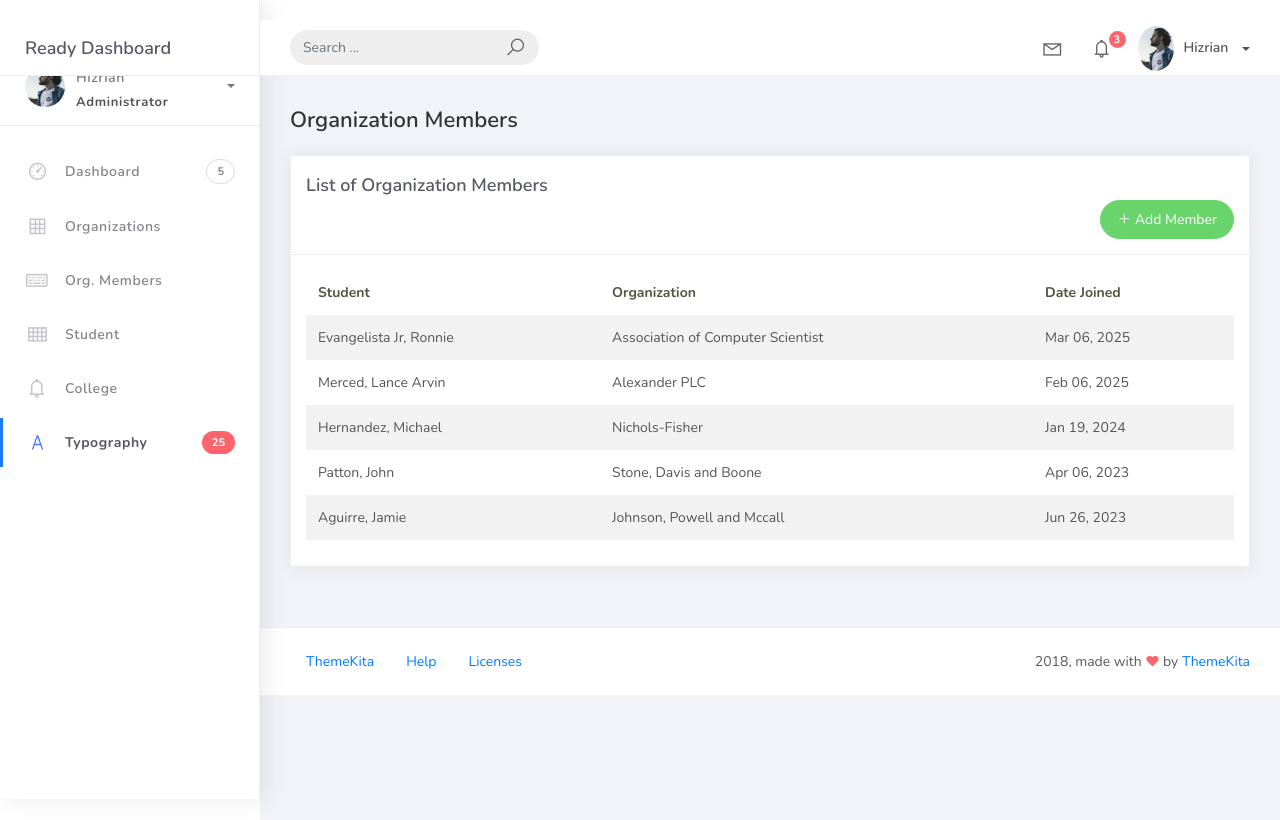
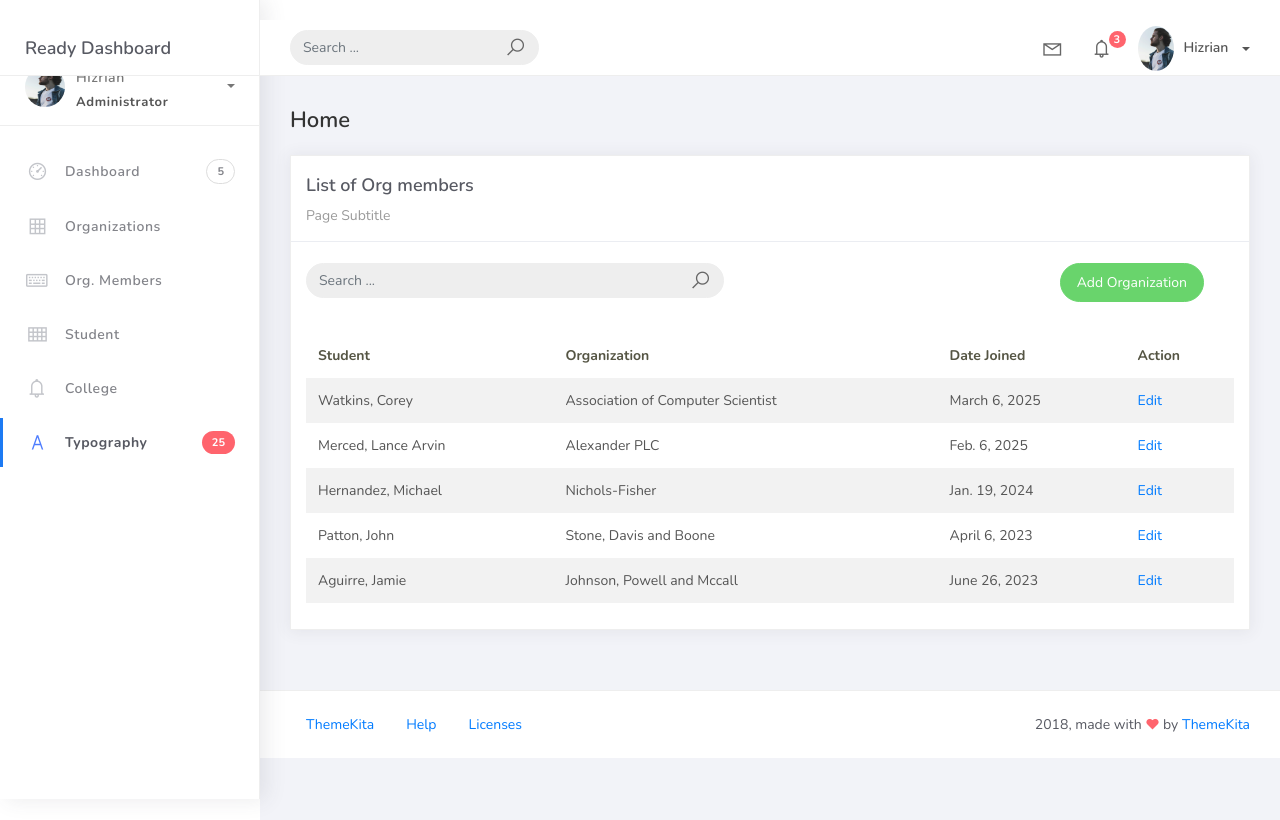
Before and after one commit to rde-jr03/PSUSphere, a Django app: page /orgmember_list/ in a window 1280 px wide. Shown: the part 1-821 px from the top of the page. Run offline with Django 5.2, Linux system fonts and the light colour scheme; data comes from the database, SQL or seed files in the repository; some libraries are stand-ins or nearby versions.

Commit message:
edit org_member working

```diff
--- a/projectsite/projectsite/urls.py
+++ b/projectsite/projectsite/urls.py
@@ -1,7 +1,7 @@
 from django.contrib import admin
 from django.urls import path
 from studentorg.views import HomePageView, OrganizationList, OrganizationCreateView, OrganizationUpdateView, OrganizationDeleteView
-from studentorg.views import OrgMemberListView, OrgMemberCreateView
+from studentorg.views import OrgMemberListView, OrgMemberCreateView, OrgMemberUpdateView
 from studentorg import views
 from django.db import connection
 from django.http import JsonResponse
@@ -19,4 +19,5 @@ urlpatterns = [
     path('organization_list/<pk>/delete', OrganizationDeleteView.as_view(), name='organization-delete'),
     path('orgmember_list/', OrgMemberListView.as_view(), name='orgmember-list'),
     path('orgmember_list/add', OrgMemberCreateView.as_view(), name='orgmember-add'),
+    path('orgmember_list/<pk>', OrgMemberUpdateView.as_view(), name='orgmember-update'),
 ]
--- a/projectsite/studentorg/views.py
+++ b/projectsite/studentorg/views.py
@@ -55,3 +55,9 @@ class OrgMemberCreateView(CreateView):
     form_class = OrgMemberForm
     template_name = 'orgmember_add.html'
     success_url = reverse_lazy('orgmember-list')
+
+class OrgMemberUpdateView(UpdateView):
+    model = OrgMember
+    form_class = OrgMemberForm
+    template_name = 'orgmember_edit.html'
+    success_url = reverse_lazy('orgmember-list')
--- a/projectsite/templates/orgmember_list.html
+++ b/projectsite/templates/orgmember_list.html
@@ -1,42 +1,56 @@
-{% extends 'base.html' %}
-{% load static %}
-{% block content %}
+{% extends 'base.html' %} {% load static %} {% block content %}
 <div class="content">
   <div class="container-fluid">
-    <h4 class="page-title">Organization Members</h4>
+    <h4 class="page-title">Home</h4>
      <div class="row">
       <div class="col-md-12">
         <div class="card">
          <div class="card-header">
-            <div class="card-title">List of Organization Members</div>
-            <!-- Add Button (only kept feature) -->
-            <div class="pull-right">
-              <a href="{% url 'orgmember-add' %}" class="btn btn-success btn-rounded">
-                <i class="la la-plus"></i> Add Member
-              </a>
+           <div class="card-title">List of Org members</div>
+           <div class="card-category">Page Subtitle</div>
+        </div>
+        </br>
+        <div class="col-md-12 row">
+        <div class="col-md-6">
+        <form class="navbar-left navbar-form nav-search mr-md-3" action="{% url 'orgmember-list'%}">
+            <div class="input-group">
+                <input type="text" placeholder="Search ..." class="form-control" name="q" />
+                <div class="input-group-append">
+                <span class="input-group-text">
+                    <i class="la la-search search-icon"></i>
+                </span>
+                </div>
+            </div>
+        </form>
+        </div>
+        <div class="col-md-6">
+        <div class="pull-right"> <a href="{% url 'orgmember-add' %}" class="btn btn-success btn-rounded">Add Organization</a></div>
         </div>
         </div>
         <div class="card-body">
-            <table class="table table-striped">
+        <table class="table table-striped mt-3">
         <thead>
             <tr>
-                  <th>Student</th>
-                  <th>Organization</th>
-                  <th>Date Joined</th>
-                  <!-- Removed Action column -->
+              <th scope="col">Student</th>
+              <th scope="col">Organization</th>
+              <th scope="col">Date Joined</th>
+              <th scope="col">Action</th>
             </tr>
             </thead>
             <tbody>
               {% for object in object_list %}
               <tr>
-                  <td>{{ object.student }}</td>
+                <td>{{ object.student}}</td>
                 <td>{{ object.organization }}</td>
-                  <td>{{ object.date_joined|date:"M d, Y" }}</td>
-                </tr>
-                {% empty %}
+                <td>{{ object.date_joined }}</td>
+                <td>
+                  <a href="{% url 'orgmember-update' object.id %}">Edit</a>
+              </td>
+              </try>
+              {% empty%}
               <tr>
-                  <td colspan="3" class="text-center py-4">
-                    <p class="text-muted">No members found</p>
+                <td colspan="4" style="text-align: center">
+                <p class="text-sm font-weight-bold mb-0">No Records Found.</p>
                 </td>
             </tr>
               {% endfor %}
```
Also changed, not shown: projectsite/templates/orgmember_edit.html (added, +23 -0 lines), projectsite/db.sqlite3. Lines whose indentation alone changed are shown as unchanged.
